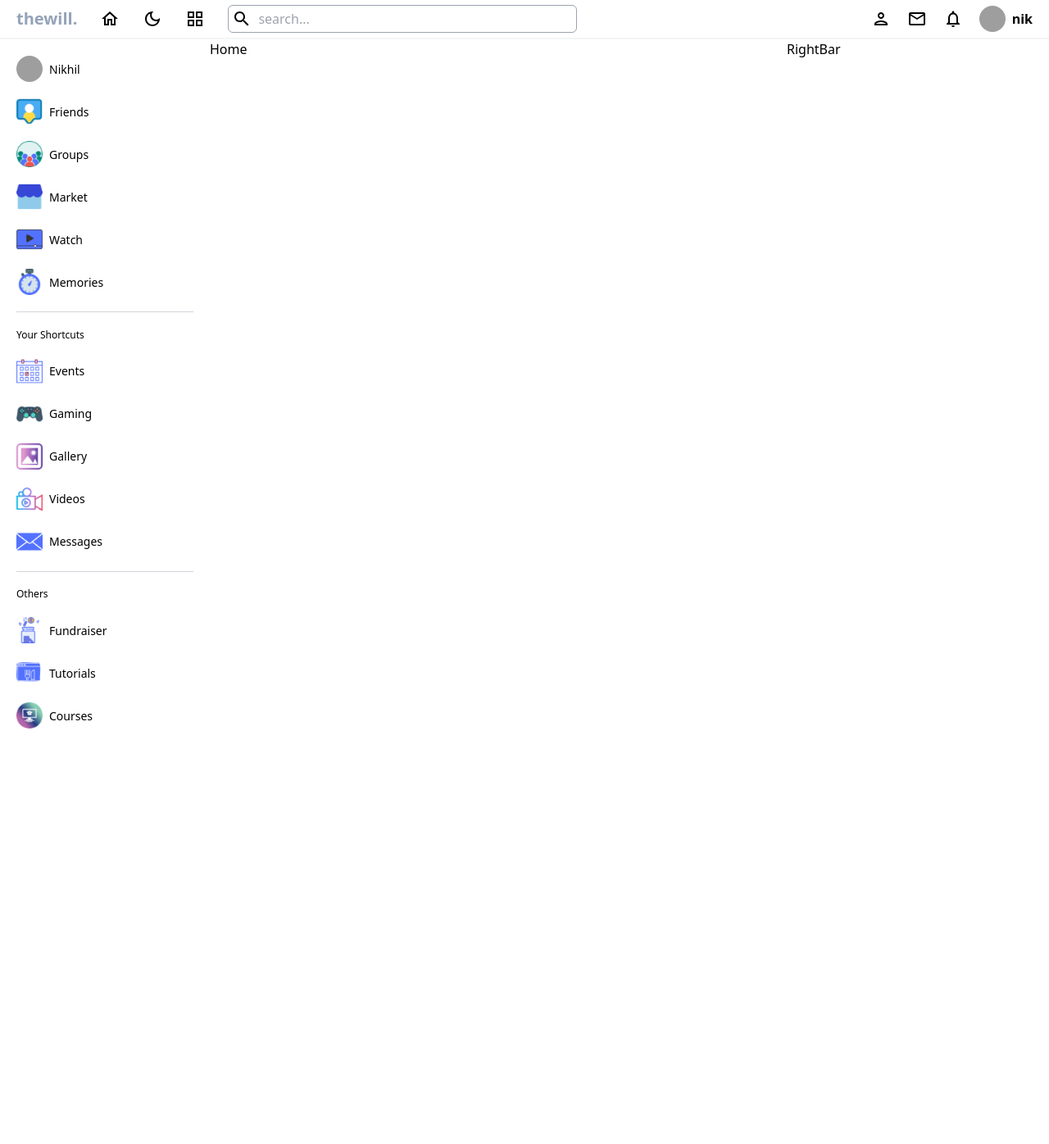
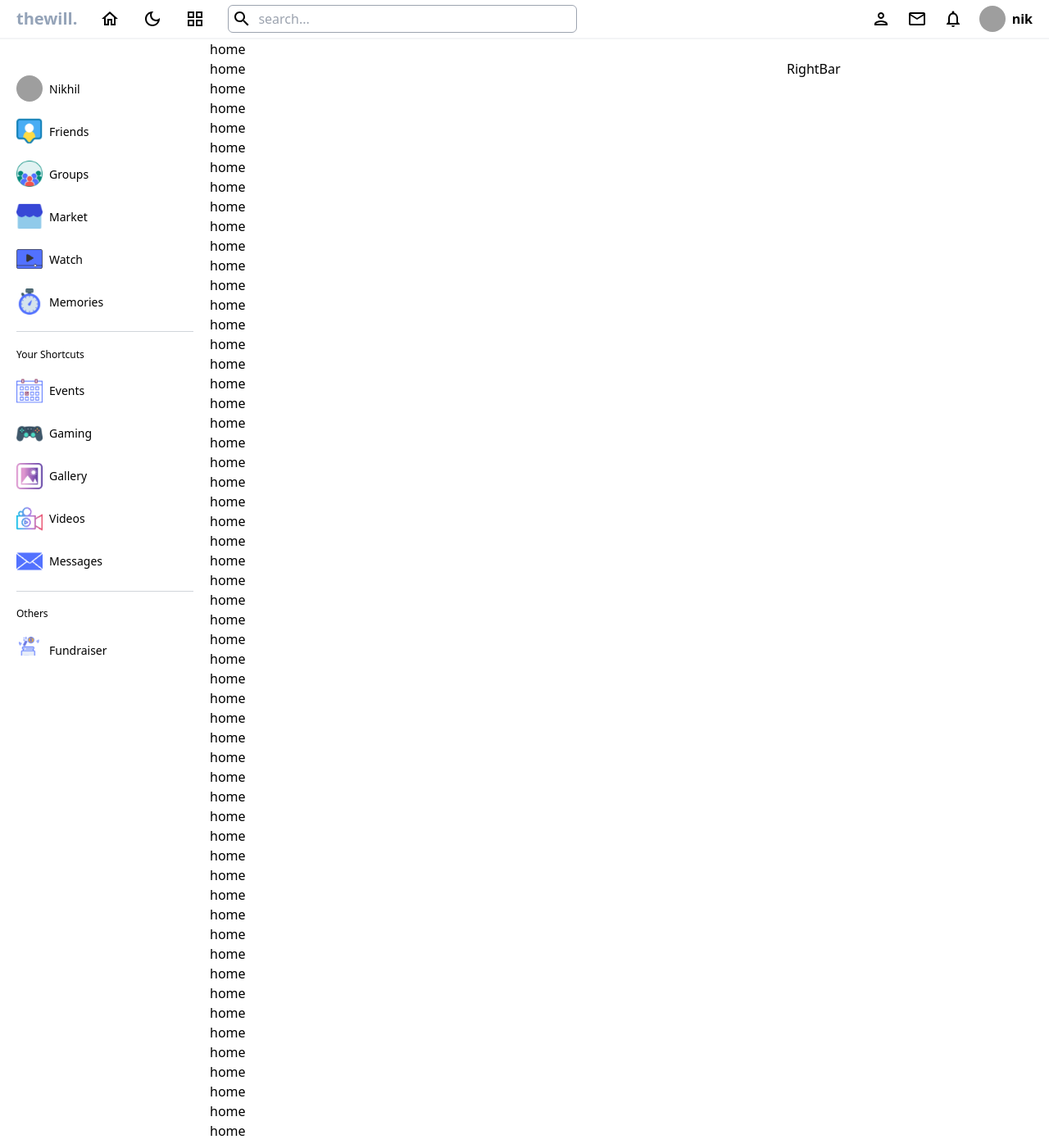
Before and after one commit to nikhilmahato21/thewill, a React (Vite) app: page / in a window 1280 px wide. Shown: the top 1396 px of the page at 82% size. Before the commit the page ends 909 px from the top, so only its background shows below. Built offline with nearby package versions, Linux system fonts and the light colour scheme; grey boxes are pictures that could not be loaded.

Commit message:
navbar sticky positioning

```diff
--- a/src/components/LeftBar.jsx
+++ b/src/components/LeftBar.jsx
@@ -14,7 +14,7 @@ import Fund from "../assets/13.png";
 
 const LeftBar = () => {
   return (
-    <div className="leftBar w-[20%]">
+    <div className="leftBar w-[20%] sticky top-[72px] h-[calc(100vh-72px)] overflow-scroll scrollbar no-scrollbar">
       <div className="container p-5">
         <div className="menu flex flex-col gap-5">
           <div className="user flex items-center gap-2">
--- a/src/components/Navbar.jsx
+++ b/src/components/Navbar.jsx
@@ -8,7 +8,7 @@ import EmailOutlinedIcon from "@mui/icons-material/EmailOutlined";
 import NotificationsOutlinedIcon from "@mui/icons-material/NotificationsOutlined";
 const Navbar = () => {
   return (
-    <div className=" flex items-center justify-between px-5 py-3 h-12 border-b-2 border-gray-100 border-solid">
+    <div className=" flex items-center justify-between px-5 py-3 h-12 border-b-2 border-gray-100 border-solid sticky top-0 bg-white">
       <div className=" flex items-center gap-7">
         <Link to="/">
           <span className="font-bold text-xl text-slate-400">thewill.</span>
--- a/src/components/RightBar.jsx
+++ b/src/components/RightBar.jsx
@@ -1,7 +1,11 @@
 import React from "react";
 
 const RightBar = () => {
-  return <div className="w-[25%]">RightBar</div>;
+  return (
+    <div className="w-[25%] sticky top-[72px] h-[calc(100vh-72px)] overflow-scroll scrollbar no-scrollbar">
+      RightBar
+    </div>
+  );
 };
 
 export default RightBar;
--- a/src/index.css
+++ b/src/index.css
@@ -1,3 +1,16 @@
 @tailwind base;
 @tailwind components;
 @tailwind utilities;
+
+
+@layer utilities {
+    /* Hide scrollbar for Chrome, Safari and Opera */
+    .no-scrollbar::-webkit-scrollbar {
+        display: none;
+    }
+   /* Hide scrollbar for IE, Edge and Firefox */
+    .no-scrollbar {
+        -ms-overflow-style: none;  /* IE and Edge */
+        scrollbar-width: none;  /* Firefox */
+  }
+}
--- a/src/pages/Home.jsx
+++ b/src/pages/Home.jsx
@@ -1,7 +1,98 @@
 import React from "react";
 
 const Home = () => {
-  return <div>Home</div>;
+  return (
+    <div>
+      <h1>home</h1>
+      <h1>home</h1>
+      <h1>home</h1>
+      <h1>home</h1>
+      <h1>home</h1>
+      <h1>home</h1>
+      <h1>home</h1>
+      <h1>home</h1>
+      <h1>home</h1>
+      <h1>home</h1>
+      <h1>home</h1>
+      <h1>home</h1>
+      <h1>home</h1>
+      <h1>home</h1>
+      <h1>home</h1>
+      <h1>home</h1>
+      <h1>home</h1>
+      <h1>home</h1>
+      <h1>home</h1>
+      <h1>home</h1>
+      <h1>home</h1>
+      <h1>home</h1>
+      <h1>home</h1>
+      <h1>home</h1>
+      <h1>home</h1>
+      <h1>home</h1>
+      <h1>home</h1>
+      <h1>home</h1>
+      <h1>home</h1>
+      <h1>home</h1>
+      <h1>home</h1>
+      <h1>home</h1>
+      <h1>home</h1>
+      <h1>home</h1>
+      <h1>home</h1>
+      <h1>home</h1>
+      <h1>home</h1>
+      <h1>home</h1>
+      <h1>home</h1>
+      <h1>home</h1>
+      <h1>home</h1>
+      <h1>home</h1>
+      <h1>home</h1>
+      <h1>home</h1>
+      <h1>home</h1>
+      <h1>home</h1>
+      <h1>home</h1>
+      <h1>home</h1>
+      <h1>home</h1>
+      <h1>home</h1>
+      <h1>home</h1>
+      <h1>home</h1>
+      <h1>home</h1>
+      <h1>home</h1>
+      <h1>home</h1>
+      <h1>home</h1>
+      <h1>home</h1>
+      <h1>home</h1>
+      <h1>home</h1>
+      <h1>home</h1>
+      <h1>home</h1>
+      <h1>home</h1>
+      <h1>home</h1>
+      <h1>home</h1>
+      <h1>home</h1>
+      <h1>home</h1>
+      <h1>home</h1>
+      <h1>home</h1>
+      <h1>home</h1>
+      <h1>home</h1>
+      <h1>home</h1>
+      <h1>home</h1>
+      <h1>home</h1>
+      <h1>home</h1>
+      <h1>home</h1>
+      <h1>home</h1>
+      <h1>home</h1>
+      <h1>home</h1>
+      <h1>home</h1>
+      <h1>home</h1>
+      <h1>home</h1>
+      <h1>home</h1>
+      <h1>home</h1>
+      <h1>home</h1>
+      <h1>home</h1>
+      <h1>home</h1>
+      <h1>home</h1>
+      <h1>home</h1>
+    </div>
+  );
 };
 
 export default Home;
```
